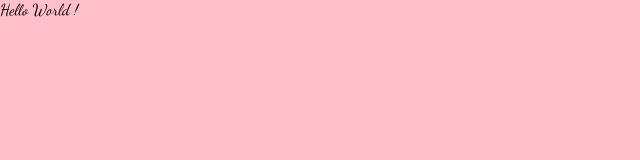
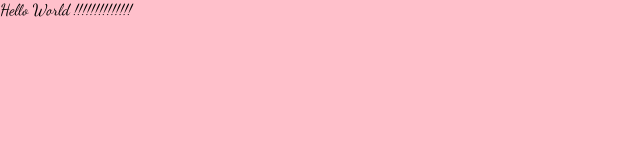
Before and after one commit to eunsoJu1991/gulp, a website: page src/index.html in a window 1280 px wide. Shown: the full height of the page, 0-640 px from the left. Drawn offline with nearby package versions, Linux system fonts and the light colour scheme; files that its build step writes are made by us from their sources.

Commit message:
두번째

```diff
--- a/src/index.html
+++ b/src/index.html
@@ -10,6 +10,6 @@
     <script src="./assets/js/all.js"></script>
 </head>
 <body>
-    Hello World !
+    Hello World !!!!!!!!!!!!!!
 </body>
 </html>
```
Also changed, not shown: gulpfile.js (+4 -4 lines).
